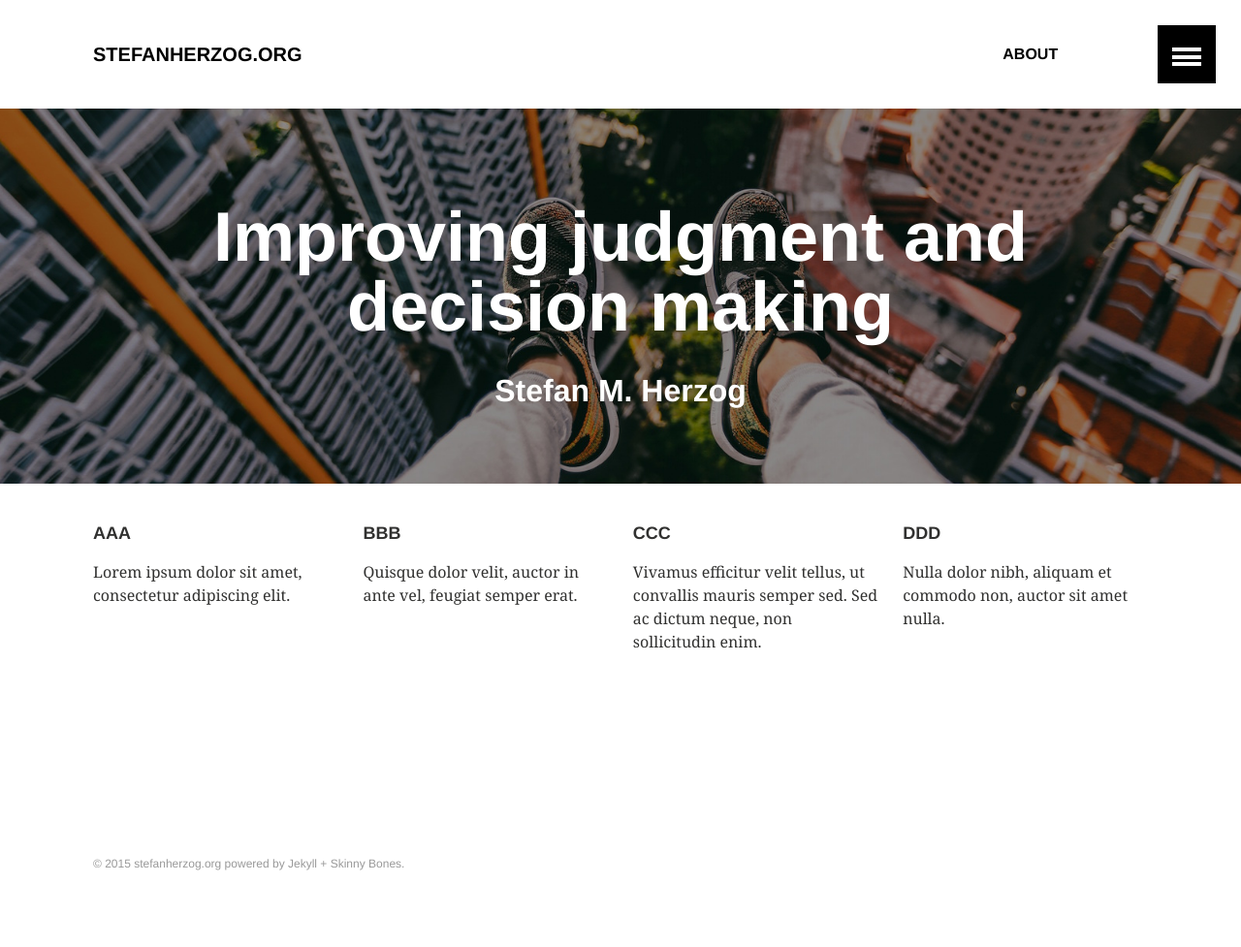
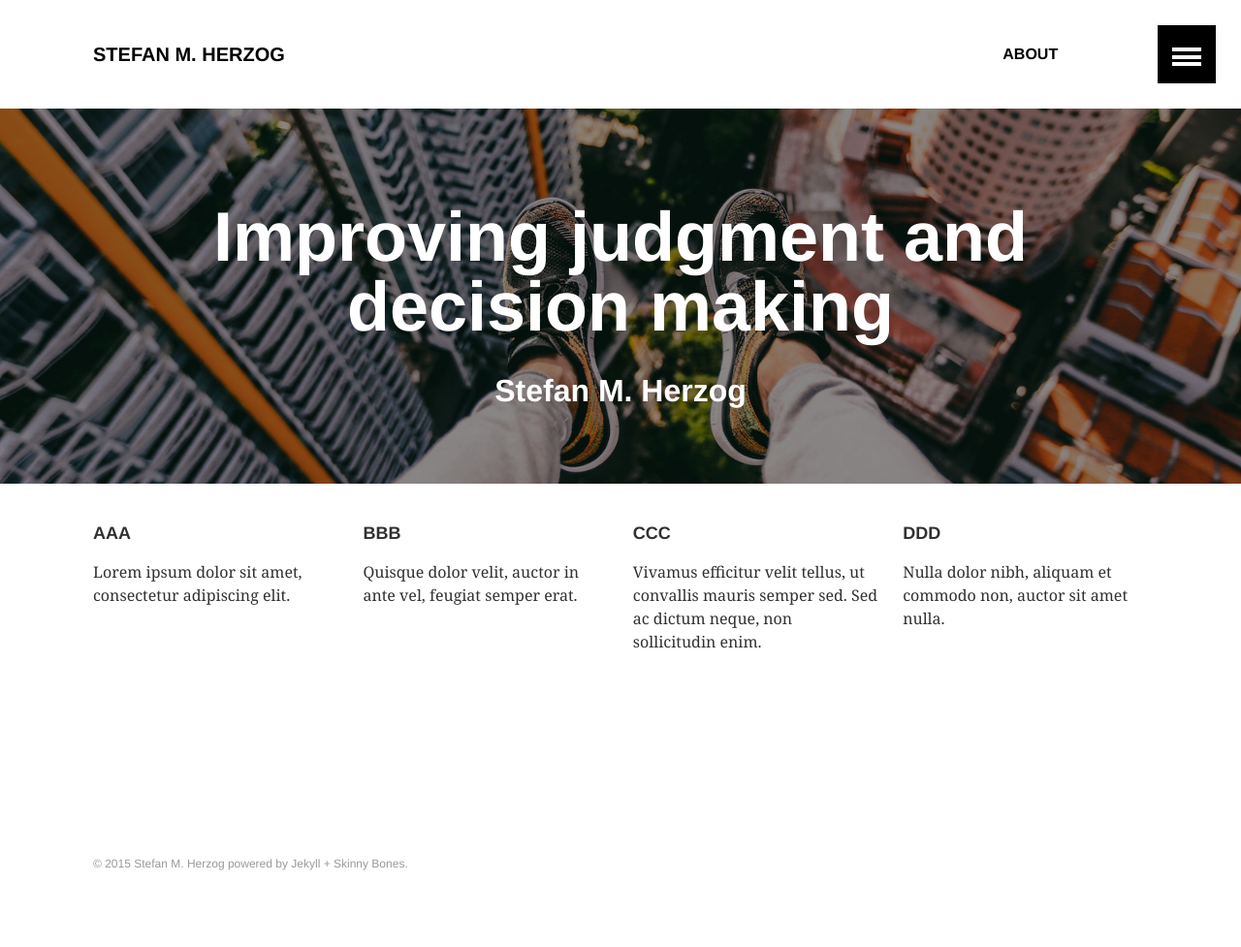
Before and after one commit to stefanherzog/blogdown, a Jekyll site: the page built from index.md, in a window 1280 px wide. Shown: the whole page at 97% size. Built offline with Jekyll 4.4.1, drawn with Linux system fonts in a browser that asks for light colours; some of the changed lines change nothing that is shown.

Commit message:
update _config.yml

```diff
--- a/_config.yml
+++ b/_config.yml
@@ -1,7 +1,12 @@
 # Site wide configuration
 
-title: stefanherzog.org
-description: DESCRIPTION?!
+title: Stefan M. Herzog
+description:
+  "I am a cognitive-science researcher interested in
+  how to improve people’s judgment and decision making.
+  To this end I combine insights from research on
+  heuristics and bounded rationality, wisdom of crowds
+  and machine learning."
 logo: # 120x120 px default image used for Twitter summary card
 teaser: # 400x250 px default teaser image used in image archive grid
 locale:
@@ -22,13 +27,14 @@
 
 # Site owner
 owner:
-  name: Stefan Herzog
+  name: Stefan M. Herzog
   email: herzog@mpib-berlin.mpg.de
+  web: http://stefanherzog.org
   twitter:
   google:
     ad-client:
     ad-slot:
-  bio:
+  bio: I am a cognitive-science researcher interested in how to improve people’s judgment and decision making.
   avatar: bio-photo.jpg # 160x160 px image for author byline
 disqus-shortname:
 
```
